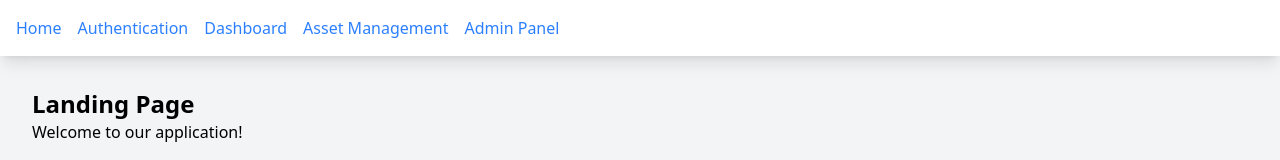
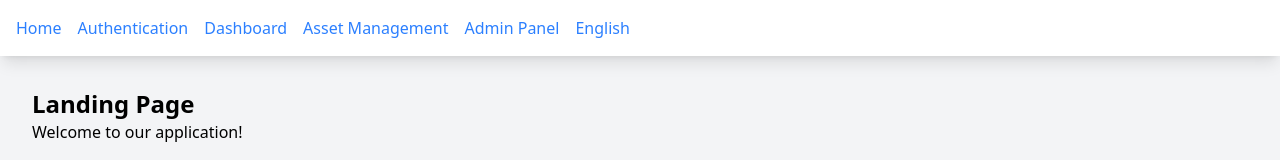
Before and after one commit to ilcann/infrawatch, a React (Vite) app in the folder apps/web/: page / in a window 1280 px wide. Shown: the top 160 px of the page. Built offline with nearby package versions, Linux system fonts and the light colour scheme.

Commit message:
feat(i18n): add language toggle functionality to navigation component

```diff
--- a/apps/web/src/components/Navigation.tsx
+++ b/apps/web/src/components/Navigation.tsx
@@ -1,8 +1,17 @@
 import { NavLink } from 'react-router';
 import { useTranslation } from 'react-i18next';
+import { useState } from 'react';
 
 export default function Navigation() {
-  const { t } = useTranslation('common');
+  const { t, i18n } = useTranslation('common');
+  const [language, setLanguage] = useState(i18n.language);
+
+  const toggleLanguage = () => {
+    const newLanguage = language === 'en' ? 'tr' : 'en';
+    i18n.changeLanguage(newLanguage);
+    setLanguage(newLanguage);
+  };
+
   return (
     <nav className="bg-white shadow-lg p-4">
       <div className="flex space-x-4">
@@ -11,6 +20,9 @@ export default function Navigation() {
         <NavLink to="/dashboard" className="text-blue-500 hover:text-blue-700">{t('navigation.dashboard')}</NavLink>
         <NavLink to="/asset-management" className="text-blue-500 hover:text-blue-700">{t('navigation.assetManagement')}</NavLink>
         <NavLink to="/admin-panel" className="text-blue-500 hover:text-blue-700">{t('navigation.adminPanel')}</NavLink>
+        <button onClick={toggleLanguage} className="text-blue-500 hover:text-blue-700">
+          {language === 'en' ? 'Türkçe' : 'English'}
+        </button>
       </div>
     </nav>
   );
```
